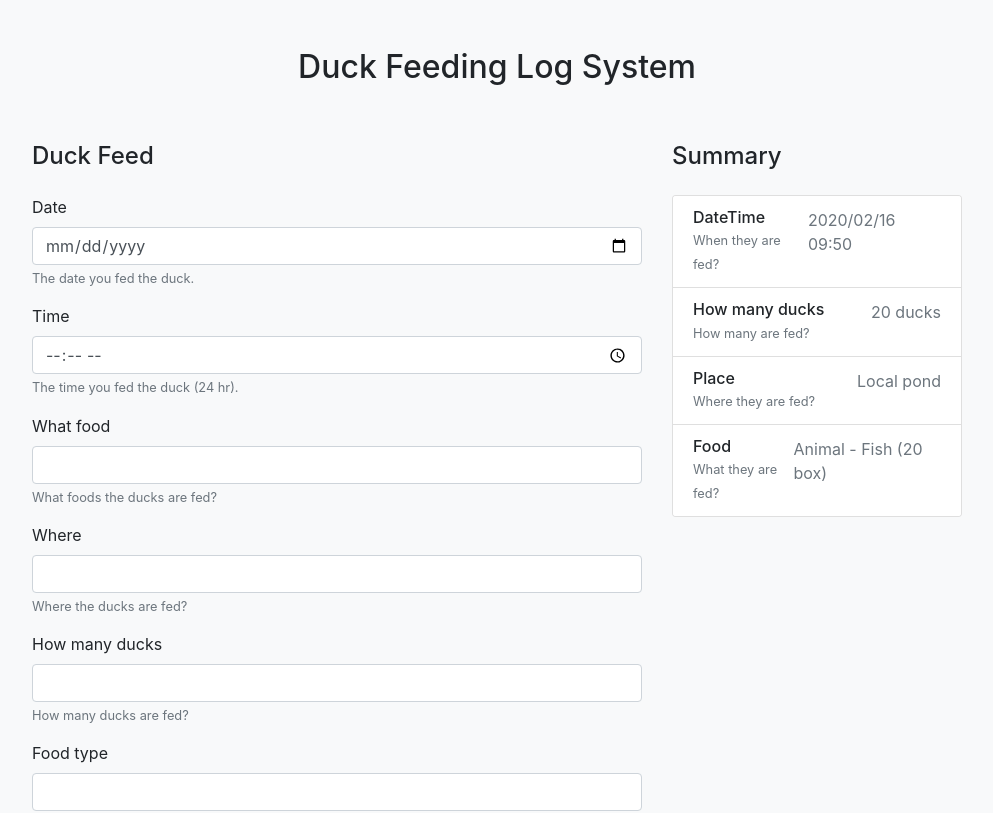
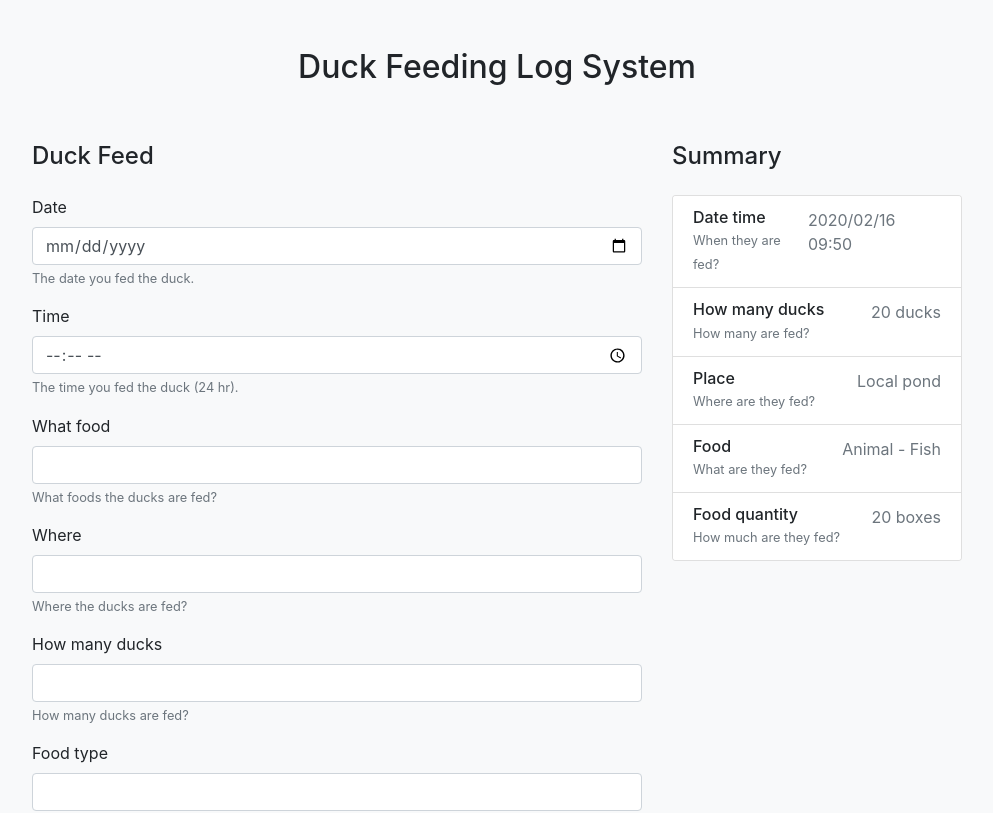
Before and after one commit to sunkibaek/duck-frontend, a Next.js app: page / in a window 1280 px wide. Shown: the top 813 px of the page, without its empty margins (143-1136 px from the left). Built offline with nearby package versions, Linux system fonts and the light colour scheme.

Commit message:
Edit to fix typos

```diff
--- a/screens/Main/Summary.tsx
+++ b/screens/Main/Summary.tsx
@@ -8,7 +8,7 @@ const Summary = () => (
     <div className="card">
       <ul className="list-group list-group-flush">
         <SummaryItem
-          name="DateTime"
+          name="Date time"
           description="When they are fed?"
           value="2020/02/16 09:50"
         />
@@ -21,14 +21,20 @@ const Summary = () => (
 
         <SummaryItem
           name="Place"
-          description="Where they are fed?"
+          description="Where are they fed?"
           value="Local pond"
         />
 
         <SummaryItem
           name="Food"
-          description="What they are fed?"
-          value="Animal - Fish (20 box)"
+          description="What are they fed?"
+          value={"Animal - Fish"}
+        />
+
+        <SummaryItem
+          name="Food quantity"
+          description="How much are they fed?"
+          value="20 boxes"
         />
       </ul>
     </div>
```
